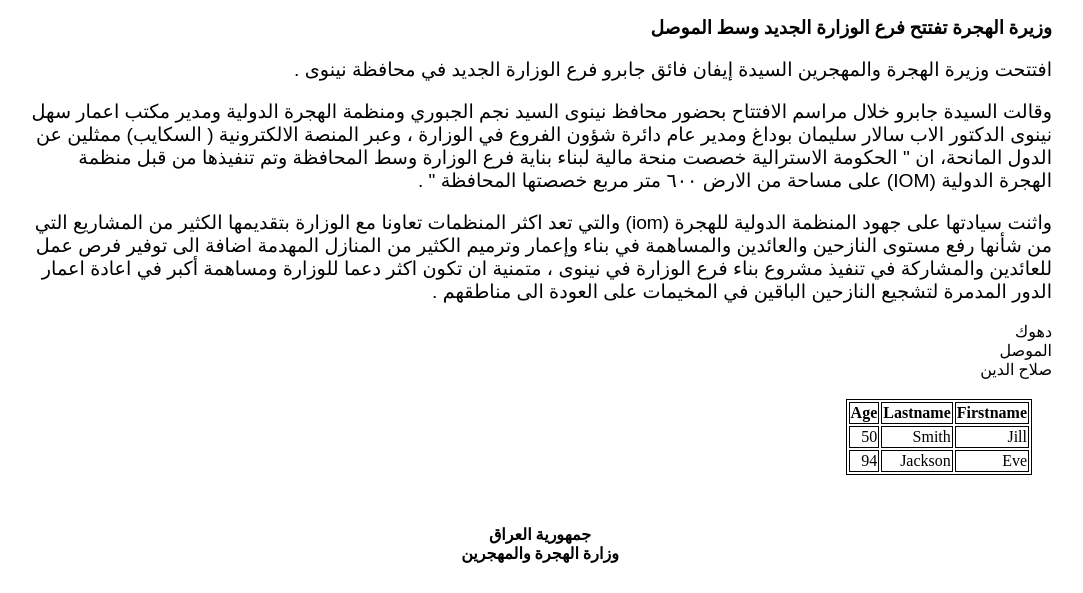
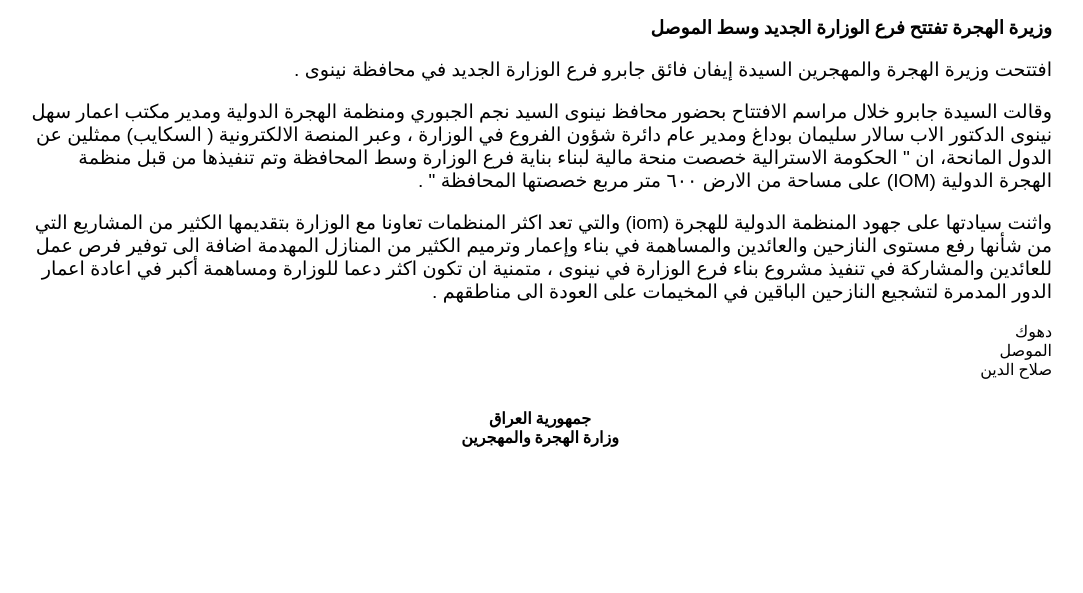
Before and after one commit to sahibammar/momd, a plain HTML site: page html&css/momd_project/index.html in a window 1280 px wide. Shown: the part 316-909 px from the top of the page, without its empty margins (160-1243 px from the left). After the commit the page ends 800 px from the top, so only its background shows below. Drawn offline with Linux system fonts and the light colour scheme.

Commit message:
updating form

```diff
--- a/html&css/momd_project/index.html
+++ b/html&css/momd_project/index.html
@@ -28,25 +28,6 @@
     <li>صلاح الدين </li>
 </ul>
 
-<div style="padding: 20px;">
-    <table style="width:80px;">
-        <tr>
-          <th>Firstname</th>
-          <th>Lastname</th>
-          <th>Age</th>
-        </tr>
-        <tr>
-          <td>Jill</td>
-          <td>Smith</td>
-          <td>50</td>
-        </tr>
-        <tr>
-          <td>Eve</td>
-          <td>Jackson</td>
-          <td>94</td>
-        </tr>
-      </table>
-</div>
 <footer>
     جمهورية العراق
     <br>
```
Also changed, not shown: html&css/momd_project/register.html (+12 -4 lines).
